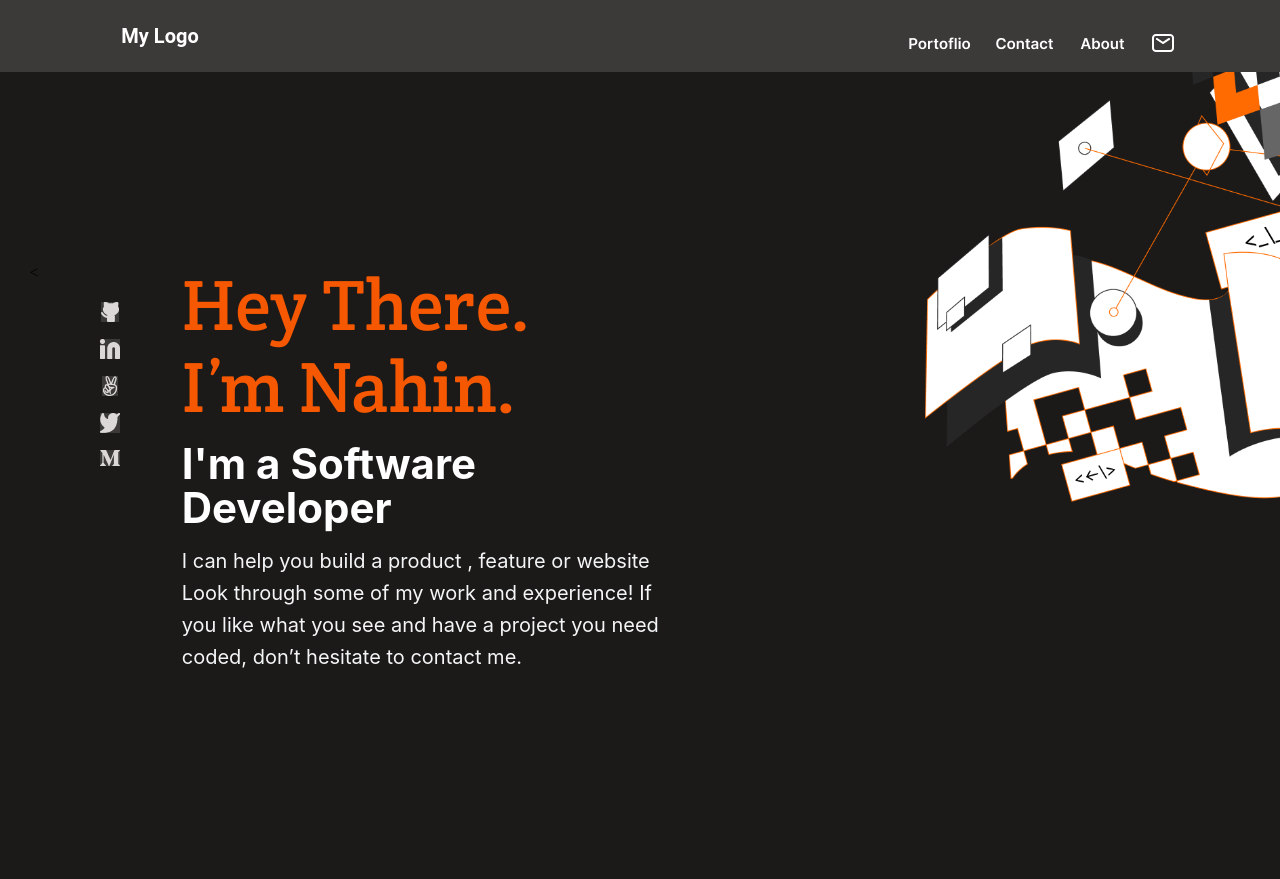
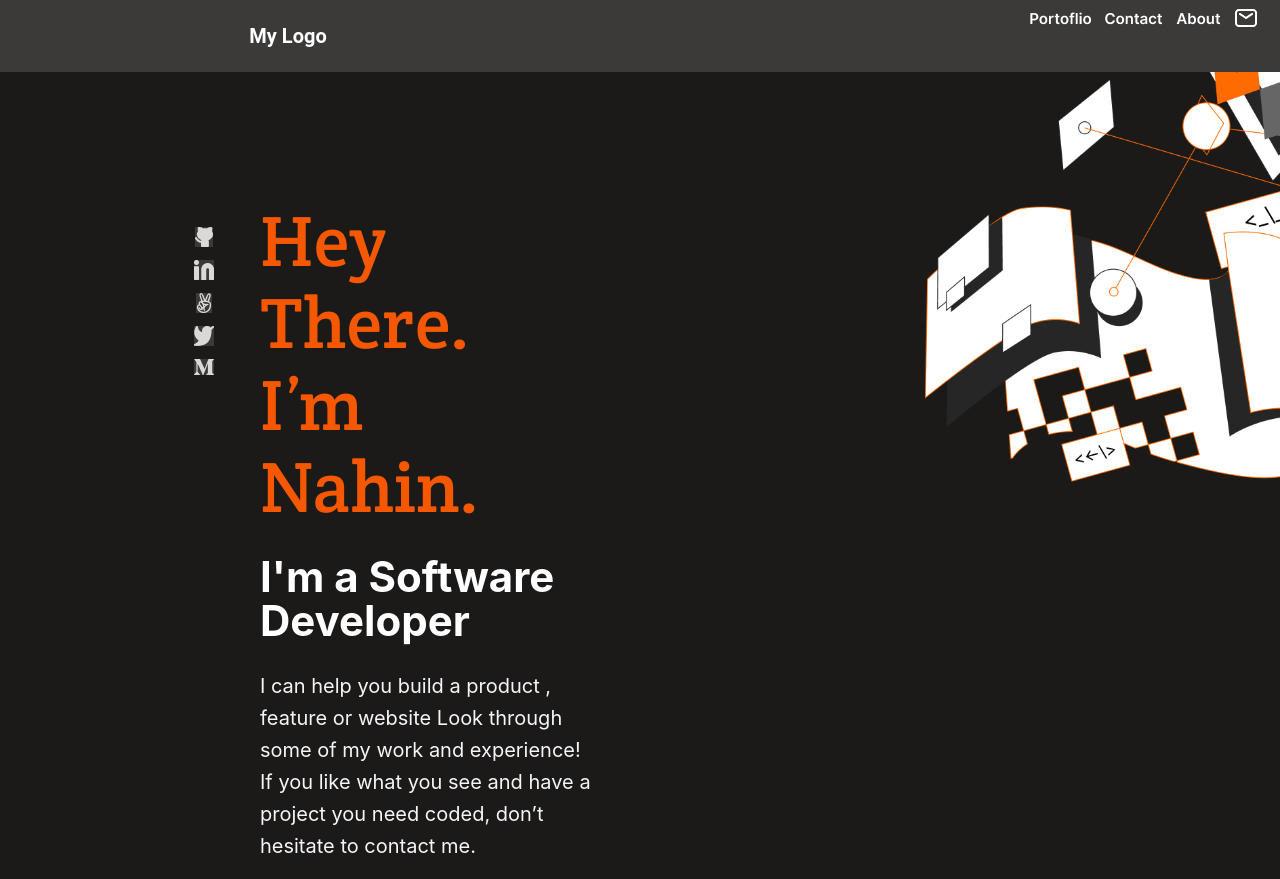
Before and after one commit to Rafiduzzaman/Portfolio, a website: page index.html in a window 1280 px wide. Before the commit the page ends 800 px from the top, so only its background shows below. Drawn offline with Linux system fonts and the light colour scheme.

Commit message:
Fix the media query

```diff
--- a/style.css
+++ b/style.css
@@ -12,7 +12,7 @@ body {
   width: 100%;
 }
 
-@media (max-width: 365px) {
+@media (min-width: 365px) {
   /* Background color */
   body {
     background-image: url("images/illustrations.png");
@@ -134,7 +134,7 @@ body {
   }
 }
 
-@media (min-width: 366px) {
+@media (min-width: 765px) {
   /* Background color */
   body {
     background-image: url("images/Illustration-header.png");
@@ -154,19 +154,19 @@ body {
   /* navigation panel design */
   nav {
     display: flex;
-    flex-direction: row;
     background: #3c3a39;
     height: 72px;
     width: 100%;
     margin: 0;
     justify-content: space-between;
-    align-items: center;
-    align-items: flex-end;
+    align-items: flex-start;
   }
 
   .nav_bar_contents {
+    display: flex;
     width: 20%;
-    margin-right: 10%;
+    padding-right: 10%;
+
   }
 
   #nbc {
@@ -208,9 +208,8 @@ body {
   }
 
   .body-2 {
+    padding-top: 10%;
     width: 50%;
-    height: 100%;
-    margin-top: 15%;
     margin-left: 2%;
     display: flex;
     flex-direction: row-reverse;
@@ -221,7 +220,7 @@ body {
   .txt {
     display: flex;
     width: 75%;
-    height: 100%;
+
     flex-direction: column;
     align-items: flex-start;
     justify-content: space-around;
@@ -275,7 +274,7 @@ body {
     display: flex;
     flex-direction: column;
     justify-content: space-between;
-    padding-top: 5%;
+
     align-items: center;
   }
 
```
Also changed, not shown: index.html (+1 -1 lines).
